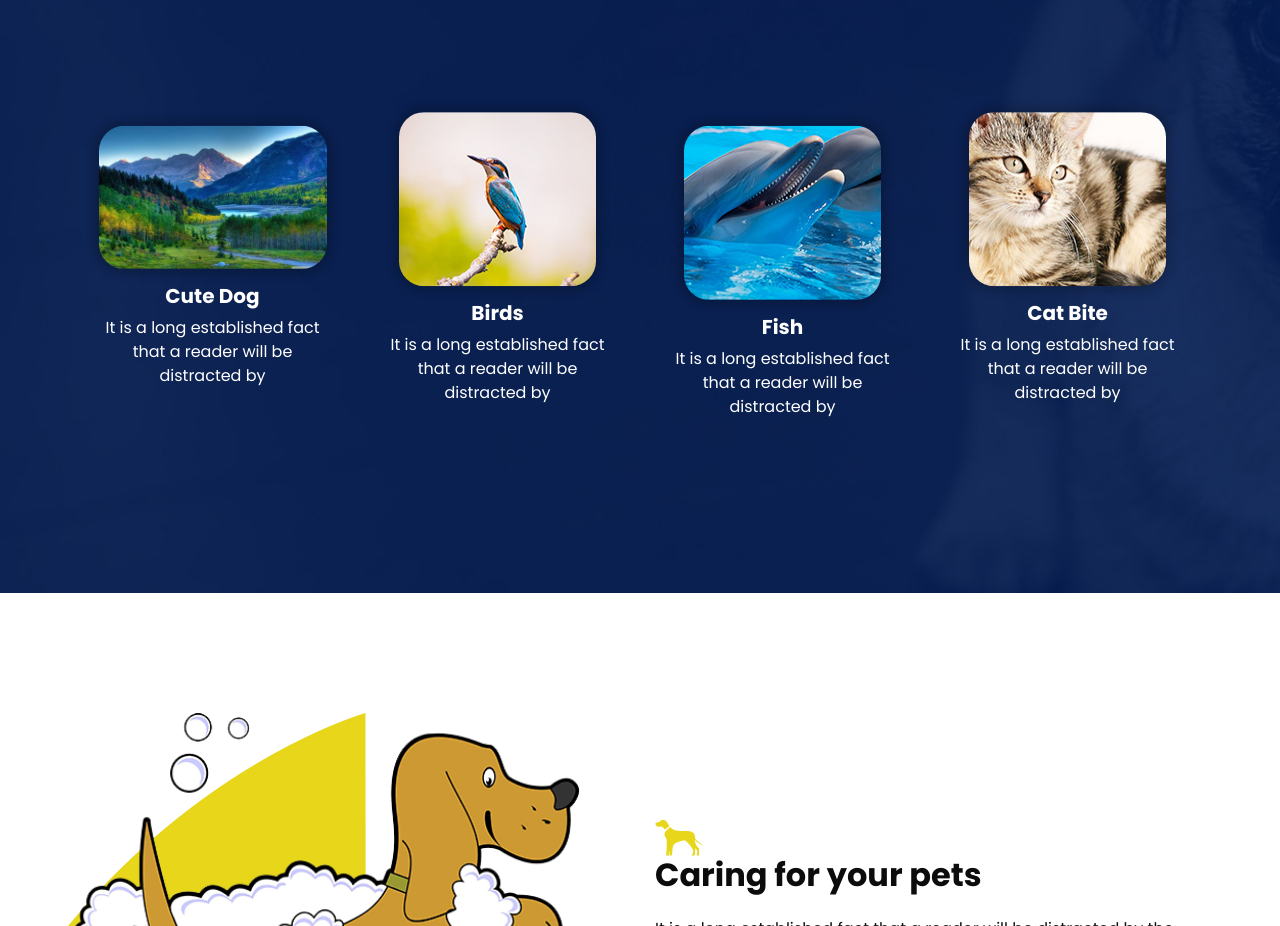
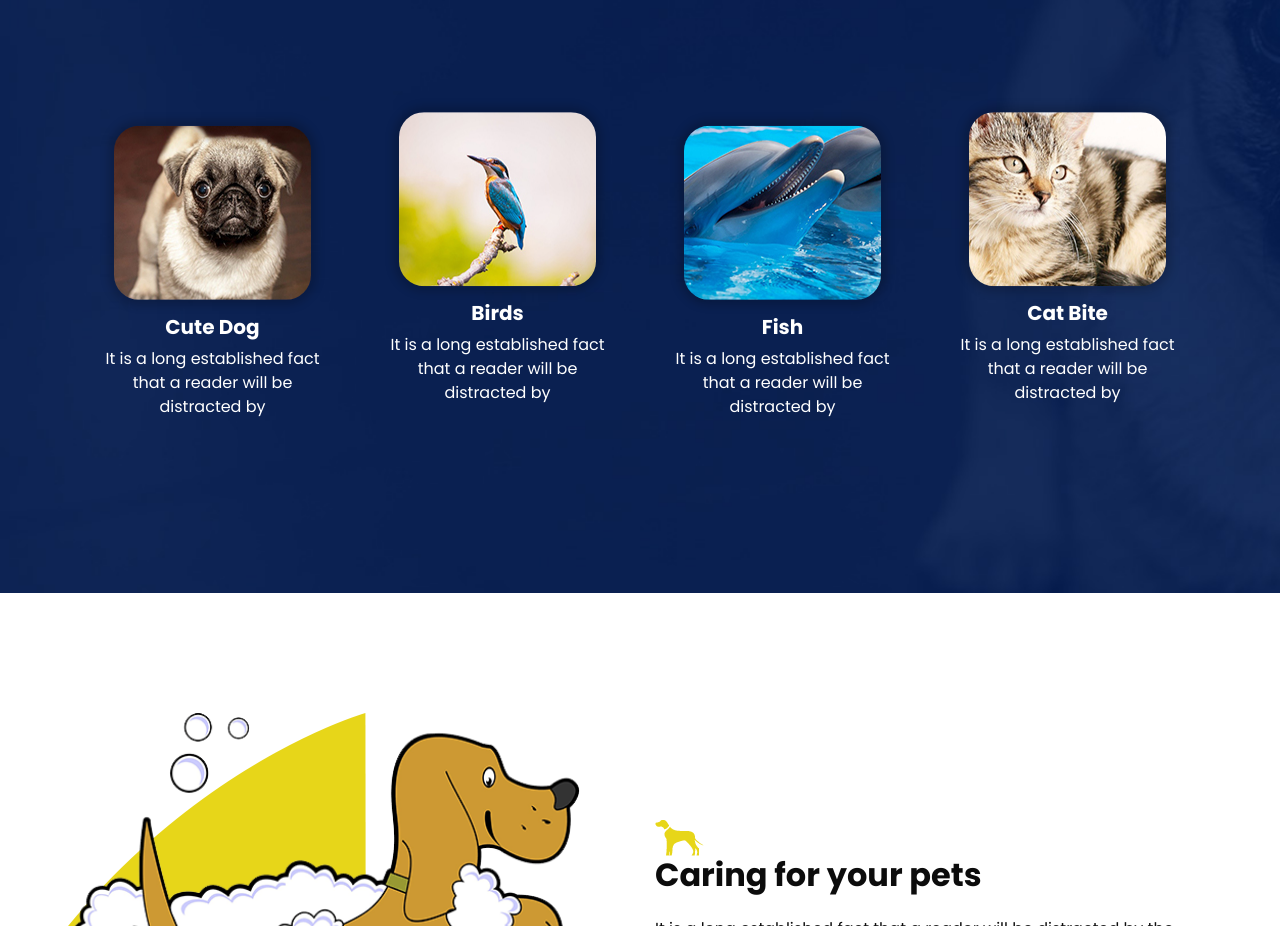
Before and after one commit to CedricTan24/8DSE-Team-A, a plain HTML site: page index.html in a window 1280 px wide. Shown: the part 1280-2206 px from the top of the page. Drawn offline with nearby package versions, Linux system fonts and the light colour scheme.

Commit message:
Update index.html

```diff
--- a/index.html
+++ b/index.html
@@ -267,7 +267,7 @@
       <div class="animal_container">
         <div class="box b1">
           <div class="img-box">
-            <img src="images/Nice Scenery.jpg" alt="">
+            <img src="images/dog.jpg" alt="">
           </div>
           <div class="detail-box">
             <h5>
```
